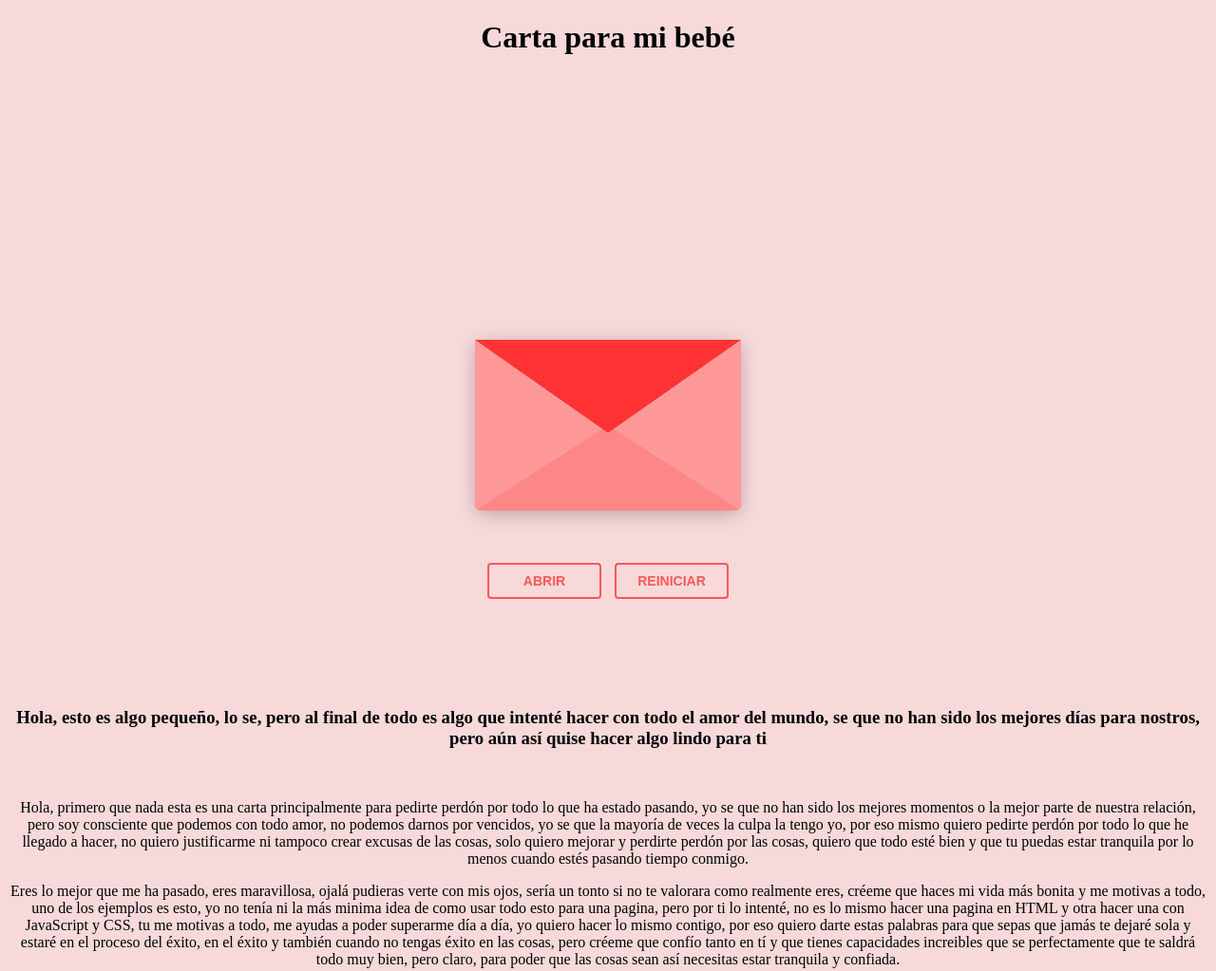
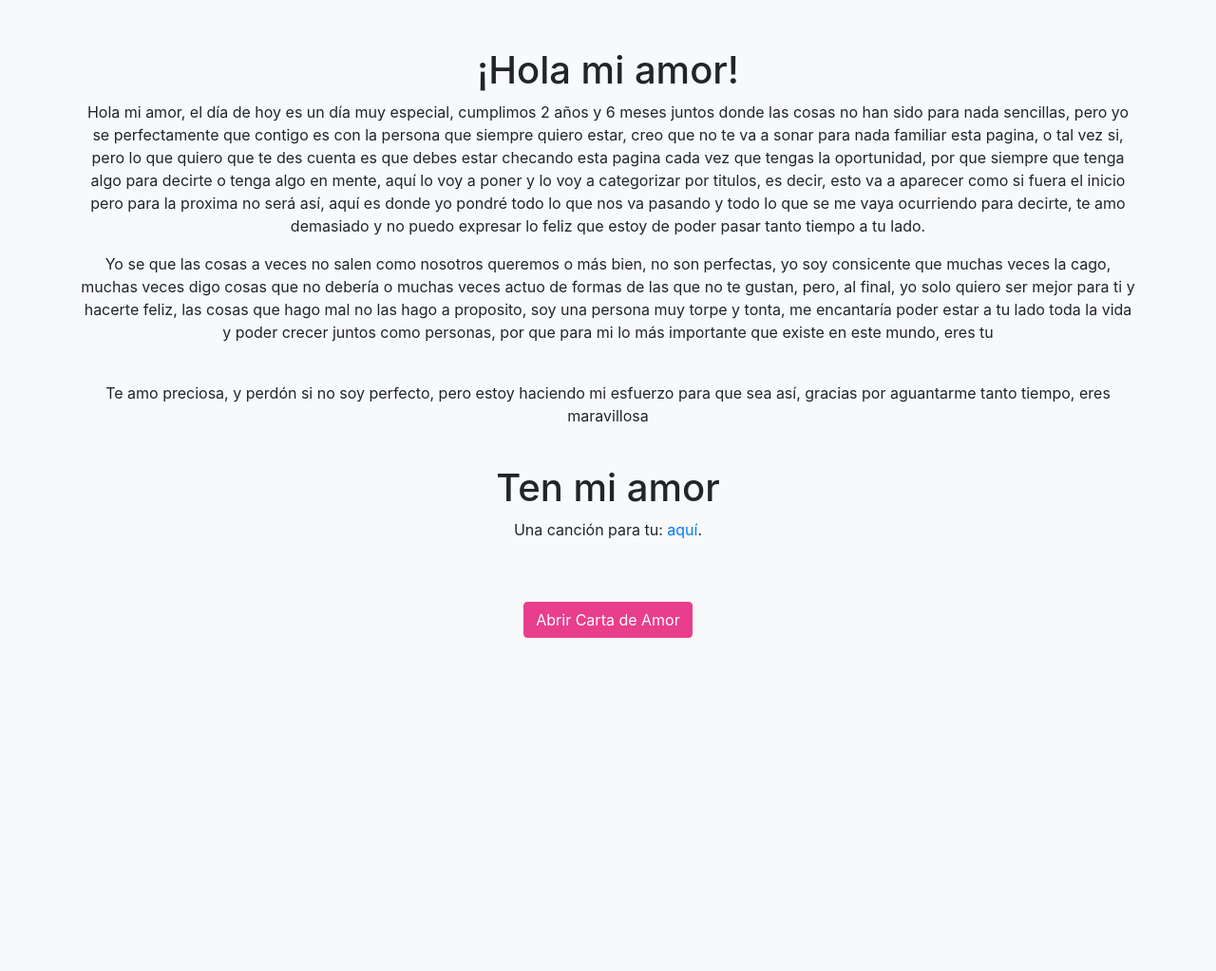
Before and after one commit to Melilora/Moniloritos, a plain HTML site: page index.html in a window 1280 px wide. Shown: the top 1023 px of the page at 95% size. After the commit the page ends 800 px from the top, so only its background shows below. Drawn offline with nearby package versions, Linux system fonts and the light colour scheme.

Commit message:
Add files via upload

```diff
--- a/index.html
+++ b/index.html
@@ -1,94 +1,72 @@
 <!DOCTYPE html>
-<html lang="en" >
-
+<html lang="es">
 <head>
   <meta charset="UTF-8">
-  <title>Carta para mi bebé</title>
-  <link rel="stylesheet" href="./style.css">
-
+  <meta name="viewport" content="width=device-width, initial-scale=1.0">
+  <title>Monilora</title>
+  <!-- Enlace a Bootstrap CSS -->
+  <link rel="stylesheet" href="https://stackpath.bootstrapcdn.com/bootstrap/4.5.2/css/bootstrap.min.css">
+  <!-- Estilos personalizados -->
+  <style>
+    body {
+      background-color: #f8f9fa;
+    }
+    .container {
+      margin-top: 50px;
+      text-align: center;
+    }
+    .btn-pink {
+      background-color: #e83e8c;
+      border-color: #e83e8c;
+      color: #fff;
+    }
+    .btn-pink:hover {
+      background-color: #c7306b;
+      border-color: #c7306b;
+    }
+  </style>
 </head>
-
 <body>
 
-            <h1 class="centrado"> Carta para mi bebé </h1>
+  <div class="container">
+    <h1>¡Hola mi amor!</h1>
+    <p>Hola mi amor, el día de hoy es un día muy especial, cumplimos 2 años y 6 meses juntos donde las cosas no han sido para nada sencillas, pero yo se perfectamente que contigo es con la persona que siempre quiero estar, creo que no te va a sonar para nada familiar esta pagina, o tal vez si, pero lo que quiero que te des cuenta es que debes estar checando esta pagina cada vez que tengas la oportunidad, por que siempre que tenga algo para decirte o tenga algo en mente, aquí lo voy a poner y lo voy a categorizar por titulos, es decir, esto va a aparecer como si fuera el inicio pero para la proxima no será así, aquí es donde yo pondré todo lo que nos va pasando y todo lo que se me vaya ocurriendo para decirte, te amo demasiado y no puedo expresar lo feliz que estoy de poder pasar tanto tiempo a tu lado.
+    <br>
+    <p>Yo se que las cosas a veces no salen como nosotros queremos o más bien, no son perfectas, yo soy consicente que muchas veces la cago, muchas veces digo cosas que no debería o muchas veces actuo de formas de las que no te gustan, pero, al final, yo solo quiero ser mejor para ti y hacerte feliz, las cosas que hago mal no las hago a proposito, soy una persona muy torpe y tonta, me encantaría poder estar a tu lado toda la vida y poder crecer juntos como personas, por que para mi lo más importante que existe en este mundo, eres tu</p>
+    <br>
+    <p>Te amo preciosa, y perdón si no soy perfecto, pero estoy haciendo mi esfuerzo para que sea así, gracias por aguantarme tanto tiempo, eres maravillosa</p>
 
+   <br>
 
-<div class="envlope-wrapper">
-    <div id="envelope" class="close">
-        <div class="front flap"></div>
-        <div class="front pocket"></div>
-        <div class="letter">
-            <p> Hola mi amor, espero leas esto la verdad, hice lo posible por crear esto aunque no se mucho de JavaScript, espero que sea de tu agrado ♥♥♥♥♥♥♥♥♥♥♥♥♥♥♥♥♥♥♥♥♥♥♥♥</p>
-            <p> </p>
+   <head>
+    <meta charset="UTF-8">
+    <meta name="viewport" content="width=device-width, initial-scale=1.0">
+    <title>Enlace a YouTube</title>
+  </head>
+  <body>
 
-        </div>
-        <div class="hearts">
-            <div class="heart a1"></div>
-            <div class="heart a2"></div>
-            <div class="heart a3"></div>
+    <h1>Ten mi amor</h1>
 
+    <!-- Inserta el enlace del video de YouTube aquí -->
+    <p>Una canción para tu: <a href="https://open.spotify.com/intl-es/track/70fVcEP5pRrxaIICY3DcPe?si=96fdd9e373ab43a6" target="_blank">aquí</a>.</p>
 
-        </div>
-    </div>
-</div>
-<div class="reset">
-    <button id="open">Abrir</button>
-    <button id="reset">Reiniciar</button>
-</div>
-<style>
-    .centrado {
-    text-align: center;
-}
+  </body>
 
-</style>
-<style> .justificado {
-    text-align: justify
-    };
-    </style>
-  <script src='https://cdnjs.cloudflare.com/ajax/libs/jquery/3.5.1/jquery.min.js'></script><script  src="./script.js"></script>
-  <div class="centrado">
-<br>
-<br>
-<br>
-<br>
-<br>
-    <h3>Hola, esto es algo pequeño, lo se, pero al final de todo es algo que intenté hacer con todo el amor del mundo, se que no han sido los mejores días para nostros, pero aún así quise hacer algo lindo para ti</h3>
-    <br>
-    <p class="centrado"> Hola, primero que nada esta es una carta principalmente para pedirte perdón por todo lo que ha estado pasando, yo se que no han sido los mejores momentos o la mejor parte de nuestra relación,
-        pero soy consciente que podemos con todo amor, no podemos darnos por vencidos, yo se que la mayoría de veces la culpa la tengo yo, por eso mismo quiero pedirte perdón por todo lo que he llegado a hacer,
-        no quiero justificarme ni tampoco crear excusas de las cosas, solo quiero mejorar y perdirte perdón por las cosas, quiero que todo esté bien y que tu puedas estar tranquila por lo menos cuando estés pasando tiempo conmigo.
-
-    </p>
-    <p class="centrado"> Eres lo mejor que me ha pasado, eres maravillosa, ojalá pudieras verte con mis ojos, sería un tonto si no te valorara como realmente eres, créeme que haces mi vida más bonita y me motivas a todo,
-        uno de los ejemplos es esto, yo no tenía ni la más minima idea de como usar todo esto para una pagina, pero por ti lo intenté, no es lo mismo hacer una pagina en HTML y otra hacer una con JavaScript y CSS, tu me motivas a todo,
-        me ayudas a poder superarme día a día, yo quiero hacer lo mismo contigo, por eso quiero darte estas palabras para que sepas que jamás te dejaré sola y estaré en el proceso del éxito, en el éxito y también cuando no tengas éxito en las cosas,
-        pero créeme que confío tanto en tí y que tienes capacidades increibles que se perfectamente que te saldrá todo muy bien, pero claro, para poder que las cosas sean así necesitas estar tranquila y confiada.
-
-    </p>
+    <!-- Botón con estilo Bootstrap -->
     <br>
     <br>
-<p> Eres la mujer más preciosa que jamás he visto, si me dan a escoger entre tu o cualquier otra cosa, créeme que siempre te escogería a ti, eres lo mejor de este universo, eres maravillosa, las veces que te digo que estoy orgulloso de ti créeme que no es mentira,
-    estoy completamente orgulloso de ti, de todo lo que logras, de estar aquí día a día, y sobre todo, por que siempre haces mejores mis día, no puedo esperar el momento para poder estar juntos y abrazarnos todo el día, me haces mucha falta amor.
+    <button class="btn btn-pink" onclick="abrirCarta()">Abrir Carta de Amor</button>
+  </div>
 </p>
-<p> Esta página si no la dejaré morir, se que no es mucho texto ni es lo que puedas llegar a imaginar, tampoco voy a ponerle imagenes por lo menos aquí, solo quiero que leas lo que tengo para decirte y así entiendas que significas mucho para mi, gracias por tanto mi amor y perdón por tan poco,
-    espero que tengas un lindo día y que todo lo que te propongas lo cumplas, te amo ♥
-</p>
-<br>
-<h5> Att. Irvin Inzunza</h5>
+
+<div>
+  <!-- Script para abrir la carta de amor -->
+  <script>
+    function abrirCarta() {
+      window.open('CartaDeAmor.html', '_blank');
+    }
+  </script>
   </div>
-  <div class="centrado">
-  <button onclick="window.location.href='https://open.spotify.com/intl-es/track/0otRX6Z89qKkHkQ9OqJpKt?si=dc774b34196d459e'">Un pequeño recuerdito para ti ♥</button>
 
-</div>
-<br>
-<div class="centrado">
-<button onclick="openIndex()">21 de Marzo</button>
-
-    <script>
-        function openIndex() {
-            window.open("21Marzo.html", "_self");
-        }
-    </script>
-    </div>
 </body>
 </html>
```
Also changed, not shown: CartaDeAmor.html (added, +94 -0 lines).
